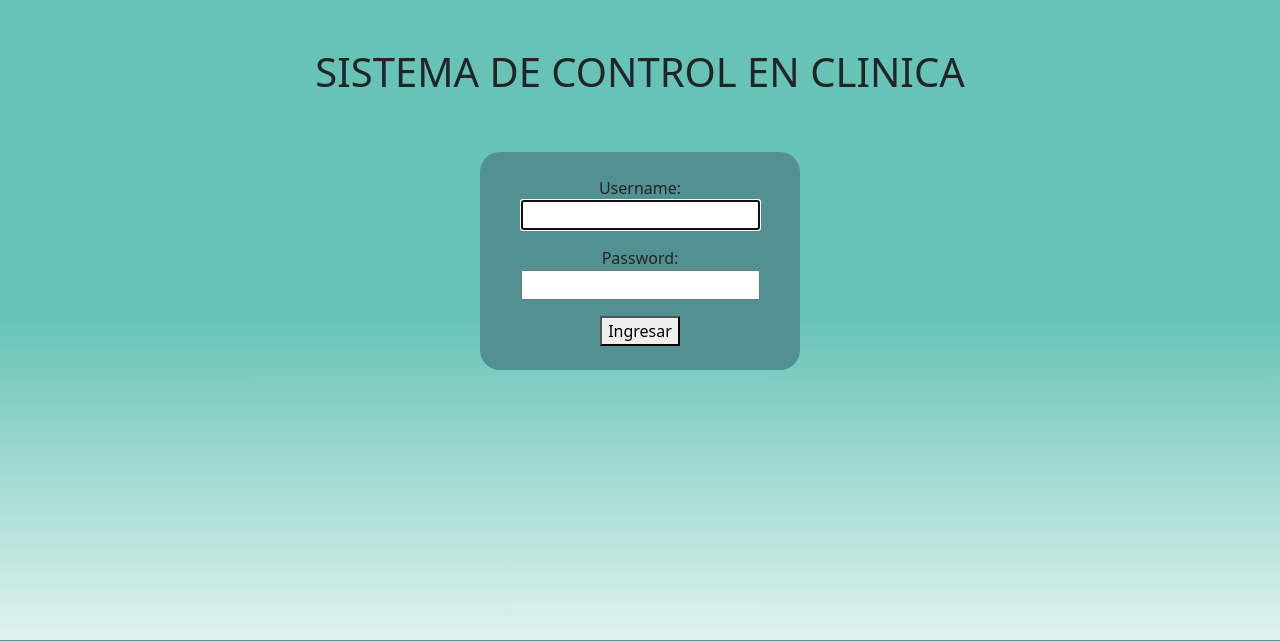
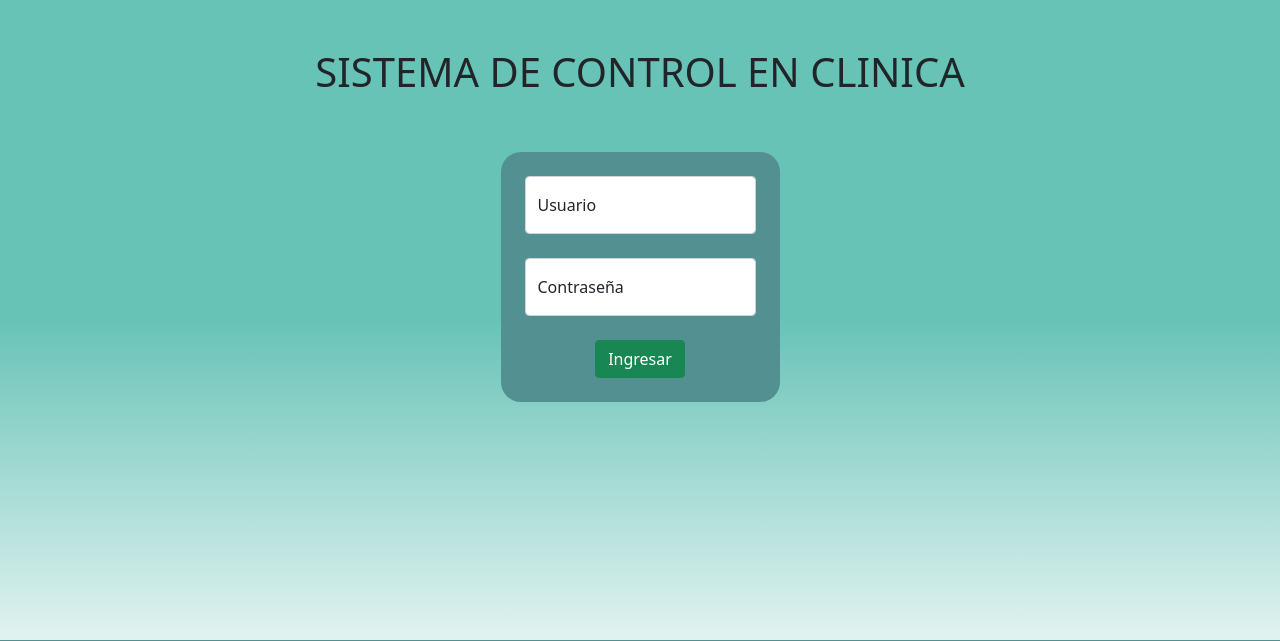
Before and after one commit to JosePenailillo/centroMedico, a Django app: page /accounts/login/ in a window 1280 px wide. Shown: the part 80-721 px from the top of the page. Run offline with Django 4.2, Linux system fonts and the light colour scheme.

Commit message:
Login hermoseado

```diff
--- a/centroMedico/clinicApp/templates/registration/login.html
+++ b/centroMedico/clinicApp/templates/registration/login.html
@@ -15,7 +15,7 @@
     <div class="container mt-5">
         <h1> <center> SISTEMA DE CONTROL EN CLINICA </center> </h1>
     </div>
-    <div class=" w-25 mt-5 d-inline-flex p-4 flex-column" style="background: #539091 ; border-radius: 20px">
+    <!--<div class=" w-25 mt-5 d-inline-flex p-4 flex-column" style="background: #539091 ; border-radius: 20px">
 
           <form method="POST">
             {{form.as_p}}
@@ -24,11 +24,25 @@
 
           </form>
 
-    </div>
-
-
-
-
+    </div> -->
+<div class="container">
+        <div class="=form-group w-25 mt-5 d-inline-flex p-4 flex-column" style="background: #539091 ; border-radius: 20px">
+            <form method="POST">
+                {% csrf_token %}
+                <div class="form-floating">
+                    <input type="text" class="form-control" name="username" id="floatingInput" placeholder="Username">
+                    <label for="floatingInput">Usuario</label>
+                </div>
+                    <br>
+                <div class="form-floating">
+                    <input type="password" class="form-control" name="password" id="floatingPassword" placeholder="Password">
+                    <label for="floatingPassword">Contraseña</label>
+                </div>
+                    <br/>
+                <button type="submit" class="btn btn-success">Ingresar</button>
+            </form>
+        </div>
+</div>
 <script src="https://cdn.jsdelivr.net/npm/bootstrap@5.2.0-beta1/dist/js/bootstrap.bundle.min.js" integrity="sha384-pprn3073KE6tl6bjs2QrFaJGz5/SUsLqktiwsUTF55Jfv3qYSDhgCecCxMW52nD2" crossorigin="anonymous"></script>
 
 </body>
```
